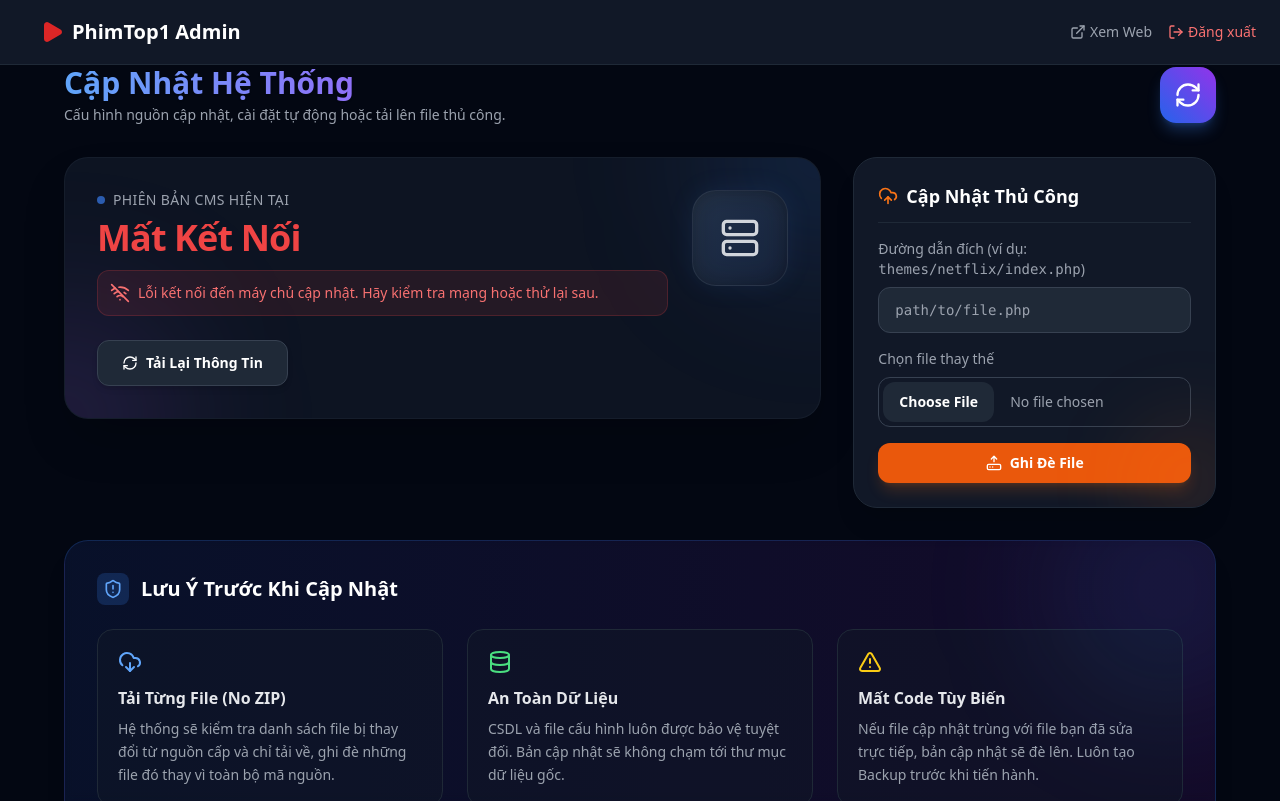
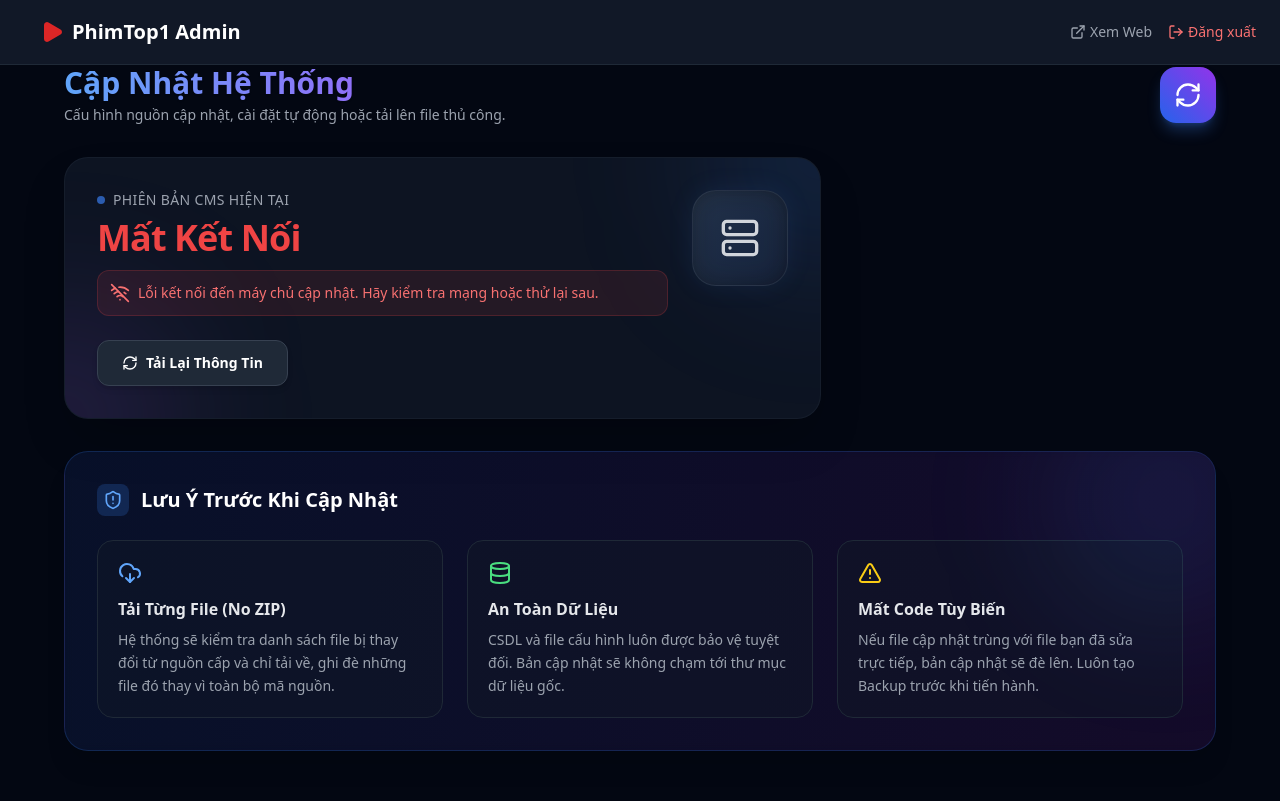
Before and after one commit to tuilakhoa/PhimTop1-CMS, a PHP site: template admin/pages/update.php in a window 1280 px wide. Run offline with PHP 8.4, Linux system fonts and the light colour scheme; the template is opened without the code that fills it: most values are stand-ins (such as "Sample title", 1, 10 or a date in 2020); some libraries are stand-ins or nearby versions.

Commit message:
Phát hành v1.0.2
Cập nhật hệ thống và tối ưu hoá.

```diff
--- a/admin/assets/js/update.js
+++ b/admin/assets/js/update.js
@@ -28,26 +28,58 @@ document.addEventListener('DOMContentLoaded', function() {
                 if (data.success) {
                     versionDisplay.innerHTML = `Phiên Bản <span class="text-blue-400">v${data.current}</span>`;
 
-                    if (data.hasUpdate) {
+                    if (data.releases && data.releases.length > 0) {
+                        const currentClean = data.current;
+                        let optionsHtml = '';
+                        data.releases.forEach(r => {
+                            let label = r.version === currentClean ? `v${r.version} (Hiện tại)` : `v${r.version}`;
+                            let selected = r.version === data.latest ? 'selected' : '';
+                            optionsHtml += `<option value="${r.tag_name}" data-changelog="${r.changelog}" data-desc="${r.description.replace(/"/g, '&quot;')}" ${selected}>${label}</option>`;
+                        });
+
                         updateMessage.innerHTML = `
                             <div class="bg-blue-500/10 border border-blue-500/20 p-5 rounded-2xl mb-4 mt-2">
                                 <span class="text-blue-400 flex items-center gap-2 mb-2 font-bold text-lg">
-                                    <span class="relative flex h-3 w-3">
-                                      <span class="animate-ping absolute inline-flex h-full w-full rounded-full bg-blue-400 opacity-75"></span>
-                                      <span class="relative inline-flex rounded-full h-3 w-3 bg-blue-500"></span>
+                                    <i data-lucide="layers" class="w-5 h-5"></i>
+                                    Chọn Phiên Bản Cài Đặt
                                 </span>
-                                    Phát Hiện Phiên Bản Mới: v${data.latest}
-                                </span>
-                                ${data.title ? `<strong class="block text-white text-base mb-1">${data.title}</strong>` : ''}
-                                ${data.description ? `<p class="text-gray-400 text-sm leading-relaxed">${data.description}</p>` : ''}
+
+                                <select id="version-selector" class="mt-3 block w-full bg-gray-800 border border-gray-700 text-white rounded-xl py-2 px-3 shadow-sm focus:border-blue-500 focus:ring focus:ring-blue-500 focus:ring-opacity-50 text-sm mb-4">
+                                    ${optionsHtml}
+                                </select>
+
+                                <p id="version-desc" class="text-gray-400 text-sm leading-relaxed max-h-32 overflow-y-auto custom-scrollbar"></p>
+
                                 <div class="flex flex-wrap gap-3 mt-5">
-                                    ${data.download ? `<button onclick="doAutoUpdate('${data.download}')" id="btn-do-update" class="px-6 py-2.5 bg-gradient-to-r from-blue-600 to-purple-600 hover:from-blue-500 hover:to-purple-500 rounded-xl text-white font-bold flex items-center shadow-lg shadow-blue-500/30 transition-all transform hover:-translate-y-0.5"><i data-lucide="zap" class="w-4 h-4 mr-2"></i> Cập Nhật Ngay</button>` : ''}
-                                    ${data.changelog ? `<a href="${data.changelog}" target="_blank" class="px-6 py-2.5 bg-gray-800 hover:bg-gray-700 rounded-xl text-white font-medium flex items-center transition-colors border border-gray-700"><i data-lucide="file-text" class="w-4 h-4 mr-2 text-gray-400"></i> Xem Chi Tiết</a>` : ''}
+                                    <button id="btn-do-update-selected" class="px-6 py-2.5 bg-gradient-to-r from-blue-600 to-purple-600 hover:from-blue-500 hover:to-purple-500 rounded-xl text-white font-bold flex items-center shadow-lg shadow-blue-500/30 transition-all transform hover:-translate-y-0.5"><i data-lucide="zap" class="w-4 h-4 mr-2"></i> Cài Đặt Phiên Bản Này</button>
+                                    <a id="btn-view-changelog" href="#" target="_blank" class="px-6 py-2.5 bg-gray-800 hover:bg-gray-700 rounded-xl text-white font-medium flex items-center transition-colors border border-gray-700"><i data-lucide="file-text" class="w-4 h-4 mr-2 text-gray-400"></i> Xem Chi Tiết</a>
                                 </div>
                             </div>
                         `;
+
+                        setTimeout(() => {
+                            const selector = document.getElementById('version-selector');
+                            const descEl = document.getElementById('version-desc');
+                            const changelogBtn = document.getElementById('btn-view-changelog');
+                            const installBtn = document.getElementById('btn-do-update-selected');
+
+                            function updateVersionInfo() {
+                                const selectedOption = selector.options[selector.selectedIndex];
+                                descEl.innerText = selectedOption.getAttribute('data-desc') || 'Không có mô tả.';
+                                changelogBtn.href = selectedOption.getAttribute('data-changelog') || '#';
+                            }
+
+                            selector.addEventListener('change', updateVersionInfo);
+                            updateVersionInfo();
+
+                            installBtn.addEventListener('click', function() {
+                                doAutoUpdate(selector.value);
+                            });
+                            lucide.createIcons();
+                        }, 100);
+
                     } else {
-                        updateMessage.innerHTML = `<div class="inline-flex items-center gap-2 px-4 py-2 bg-green-500/10 text-green-400 font-medium rounded-xl border border-green-500/20 mt-2"><i data-lucide="check-circle-2" class="w-5 h-5"></i> Tuyệt vời! Bạn đang ở phiên bản mới nhất.</div>`;
+                        updateMessage.innerHTML = `<div class="inline-flex items-center gap-2 px-4 py-2 bg-yellow-500/10 text-yellow-400 font-medium rounded-xl border border-yellow-500/20 mt-2"><i data-lucide="alert-circle" class="w-5 h-5"></i> Không tìm thấy phiên bản nào trên máy chủ.</div>`;
                     }
                 } else {
                     versionDisplay.innerHTML = '<span class="text-red-500">Lỗi kiểm tra</span>';
@@ -76,14 +108,16 @@ document.addEventListener('DOMContentLoaded', function() {
             return;
         }
 
-        const btnDoUpdate = document.getElementById('btn-do-update');
+        const btnDoUpdate = document.getElementById('btn-do-update-selected');
         const logContainer = document.getElementById('update-log-container');
         const logOutput = document.getElementById('update-log');
         const progressBar = document.getElementById('update-progress-bar');
 
+        if (btnDoUpdate) {
             btnDoUpdate.disabled = true;
             btnDoUpdate.classList.add('opacity-50', 'cursor-not-allowed', 'transform-none');
             btnDoUpdate.innerHTML = '<i data-lucide="loader" class="w-4 h-4 mr-2 animate-spin"></i> Đang xử lý...';
+        }
         lucide.createIcons();
 
         // Show terminal with animation
@@ -158,16 +192,20 @@ document.addEventListener('DOMContentLoaded', function() {
                 if (data.complete) {
                     source.close();
                     if (data.type === 'success') {
-                        btnDoUpdate.innerHTML = '<i data-lucide="check-circle" class="w-5 h-5 mr-2"></i> Cập Nhật Hoàn Tất';
+                        if (btnDoUpdate) {
+                            btnDoUpdate.innerHTML = '<i data-lucide="check-circle" class="w-5 h-5 mr-2"></i> Cài Đặt Hoàn Tất';
                             btnDoUpdate.className = "px-6 py-2.5 bg-green-600 rounded-xl text-white font-bold flex items-center shadow-lg shadow-green-500/30";
+                        }
                         lucide.createIcons();
                         appendLog('Trang web sẽ tự động tải lại trong 3 giây...', 'info');
                         setTimeout(() => window.location.reload(), 3000);
                     } else {
+                        if (btnDoUpdate) {
                             btnDoUpdate.disabled = false;
                             btnDoUpdate.classList.remove('opacity-50', 'cursor-not-allowed');
                             btnDoUpdate.innerHTML = '<i data-lucide="rotate-ccw" class="w-4 h-4 mr-2"></i> Thử Lại';
                             btnDoUpdate.className = "px-6 py-2.5 bg-gray-700 hover:bg-gray-600 rounded-xl text-white font-bold flex items-center border border-gray-600 transition-colors";
+                        }
                         lucide.createIcons();
                     }
                 }
@@ -179,10 +217,12 @@ document.addEventListener('DOMContentLoaded', function() {
         source.onerror = function() {
             appendLog('Mất kết nối với máy chủ trong quá trình cập nhật! Quá trình có thể vẫn đang chạy ngầm.', 'error');
             source.close();
+            if (btnDoUpdate) {
                 btnDoUpdate.disabled = false;
                 btnDoUpdate.classList.remove('opacity-50', 'cursor-not-allowed');
                 btnDoUpdate.innerHTML = '<i data-lucide="rotate-ccw" class="w-4 h-4 mr-2"></i> Thử Lại';
                 btnDoUpdate.className = "px-6 py-2.5 bg-gray-700 hover:bg-gray-600 rounded-xl text-white font-bold flex items-center border border-gray-600 transition-colors";
+            }
             lucide.createIcons();
         };
     };
@@ -192,57 +232,4 @@ document.addEventListener('DOMContentLoaded', function() {
         checkUpdate(false);
     }
 
-    // Manual Update Form
-    const manualForm = document.getElementById('manual-update-form');
-    if (manualForm) {
-        manualForm.addEventListener('submit', function(e) {
-            e.preventDefault();
-            const btn = document.getElementById('btn-manual-update');
-            const resultDiv = document.getElementById('manual-result');
-            const path = document.getElementById('manual-path').value;
-            const fileInput = document.getElementById('manual-file');
-
-            if (!fileInput.files[0]) {
-                return alert('Vui lòng chọn file.');
-            }
-
-            btn.disabled = true;
-            btn.innerHTML = '<i data-lucide="loader" class="w-4 h-4 mr-2 animate-spin"></i> Đang tải lên...';
-            lucide.createIcons();
-
-            const formData = new FormData();
-            formData.append('path', path);
-            formData.append('file', fileInput.files[0]);
-
-            const basePath = typeof ADMIN_PATH !== 'undefined' ? ADMIN_PATH : '/admin';
-            fetch(`${basePath}/api/manual_update.php`, {
-                method: 'POST',
-                body: formData
-            })
-            .then(res => res.json())
-            .then(data => {
-                resultDiv.classList.remove('hidden', 'bg-green-500/10', 'border-green-500/20', 'text-green-400', 'bg-red-500/10', 'border-red-500/20', 'text-red-400');
-                if (data.success) {
-                    resultDiv.classList.add('bg-green-500/10', 'border-green-500/20', 'text-green-400');
-                    resultDiv.innerHTML = `<i data-lucide="check-circle" class="w-4 h-4 inline-block mr-1"></i> ${data.message}`;
-                    manualForm.reset();
-                } else {
-                    resultDiv.classList.add('bg-red-500/10', 'border-red-500/20', 'text-red-400');
-                    resultDiv.innerHTML = `<i data-lucide="alert-octagon" class="w-4 h-4 inline-block mr-1"></i> ${data.message}`;
-                }
-                lucide.createIcons();
-            })
-            .catch(err => {
-                resultDiv.classList.remove('hidden');
-                resultDiv.classList.add('bg-red-500/10', 'border-red-500/20', 'text-red-400');
-                resultDiv.innerHTML = `<i data-lucide="wifi-off" class="w-4 h-4 inline-block mr-1"></i> Lỗi kết nối máy chủ.`;
-                lucide.createIcons();
-            })
-            .finally(() => {
-                btn.disabled = false;
-                btn.innerHTML = '<i data-lucide="hard-drive-upload" class="w-4 h-4 mr-2"></i> Ghi Đè File';
-                lucide.createIcons();
 });
-        });
-    }
-});
--- a/admin/index.php
+++ b/admin/index.php
@@ -10,6 +10,7 @@ $errorMsg = '';
 if (isset($_POST['action']) && $_POST['action'] === 'update_settings') {
     $updates = [];
     if (isset($_POST['displayMode'])) $updates['displayMode'] = $_POST['displayMode'];
+    if (isset($_POST['comicApiUrl'])) $updates['comicApiUrl'] = $_POST['comicApiUrl'];
     if (isset($_POST['tmdbApiKey'])) $updates['tmdbApiKey'] = $_POST['tmdbApiKey'];
     if (isset($_POST['siteName'])) $updates['siteName'] = $_POST['siteName'];
     if (isset($_POST['seoTitle'])) $updates['seoTitle'] = $_POST['seoTitle'];
--- a/admin/pages/settings.php
+++ b/admin/pages/settings.php
@@ -39,6 +39,12 @@
                 <option value="nguonc" <?= (isset($settings['apiSource']) && $settings['apiSource'] === 'nguonc') ? 'selected' : '' ?>>NguonC (phim.nguonc.com)</option>
             </select>
             <p class="text-xs text-gray-500 mt-2">Hệ thống sẽ tự động điều chỉnh cấu trúc dữ liệu để giao diện hoạt động bình thường trên mọi nguồn.</p>
+        </div>
+
+        <div class="mb-6">
+            <label class="block text-sm font-medium text-gray-300 mb-2">Nguồn API Truyện (OTruyen)</label>
+            <input type="url" name="comicApiUrl" value="<?= htmlspecialchars($settings['comicApiUrl'] ?? 'https://otruyenapi.com/v1/api') ?>" class="w-full bg-gray-800 border border-gray-700 rounded-lg px-4 py-2.5 text-white focus:ring-1 focus:ring-red-500 outline-none transition-shadow">
+            <p class="text-xs text-gray-500 mt-2">URL cơ sở để tải danh sách truyện. Mặc định: <code class="text-red-400">https://otruyenapi.com/v1/api</code></p>
         </div>
 
         <div class="mb-6">
--- a/admin/pages/update.php
+++ b/admin/pages/update.php
@@ -117,30 +117,7 @@
             </div>
         </div>
 
-        <!-- Sidebar Tools -->
-        <div class="space-y-8">
-            <!-- Manual File Upload -->
-            <div class="bg-gray-900 border border-gray-800 rounded-3xl p-6 shadow-xl relative overflow-hidden">
-                <div class="absolute -bottom-10 -right-10 w-32 h-32 bg-orange-500/10 rounded-full blur-[40px] pointer-events-none"></div>
-                <h3 class="text-lg font-bold text-white mb-4 border-b border-gray-800 pb-3 flex items-center gap-2">
-                    <i data-lucide="upload-cloud" class="w-5 h-5 text-orange-500"></i> Cập Nhật Thủ Công
-                </h3>
-                <form id="manual-update-form" class="space-y-4">
-                    <div>
-                        <label class="block text-sm text-gray-400 mb-2">Đường dẫn đích (ví dụ: <code>themes/netflix/index.php</code>)</label>
-                        <input type="text" id="manual-path" required class="w-full bg-gray-800 border border-gray-700 rounded-xl px-4 py-3 text-white focus:ring-2 focus:ring-orange-500/50 outline-none text-sm font-mono transition-all" placeholder="path/to/file.php">
-                    </div>
-                    <div>
-                        <label class="block text-sm text-gray-400 mb-2">Chọn file thay thế</label>
-                        <input type="file" id="manual-file" required class="w-full text-sm text-gray-400 file:mr-4 file:py-2.5 file:px-4 file:rounded-xl file:border-0 file:text-sm file:font-semibold file:bg-gray-800 file:text-white hover:file:bg-gray-700 cursor-pointer border border-gray-700 rounded-xl p-1 bg-gray-900">
-                    </div>
-                    <button type="submit" id="btn-manual-update" class="w-full bg-orange-600 hover:bg-orange-700 text-white font-semibold py-2.5 rounded-xl transition-colors flex items-center justify-center gap-2 text-sm shadow-lg shadow-orange-500/20">
-                        <i data-lucide="hard-drive-upload" class="w-4 h-4"></i> Ghi Đè File
-                    </button>
-                    <div id="manual-result" class="text-sm mt-3 hidden rounded-xl p-3 border"></div>
-                </form>
-            </div>
-        </div>
+        <!-- Removed Manual Update Sidebar Tools -->
     </div>
 
     <!-- Information Card -->
--- a/config/update.php
+++ b/config/update.php
@@ -1,5 +1,5 @@
 <?php
 return [
-    'current_version' => '1.0.1',
+    'current_version' => '1.0.2',
     'update_server' => 'tuilakhoa/PhimTop1-CMS'
 ];
```
Also changed, not shown: admin/pages/seo.php (+10 -0 lines), app/Core/UpdateChecker.php (+16 -9 lines), includes/db.php (+11 -6 lines), setup.php (+4 -3 lines). Lines whose indentation alone changed are shown as unchanged.
